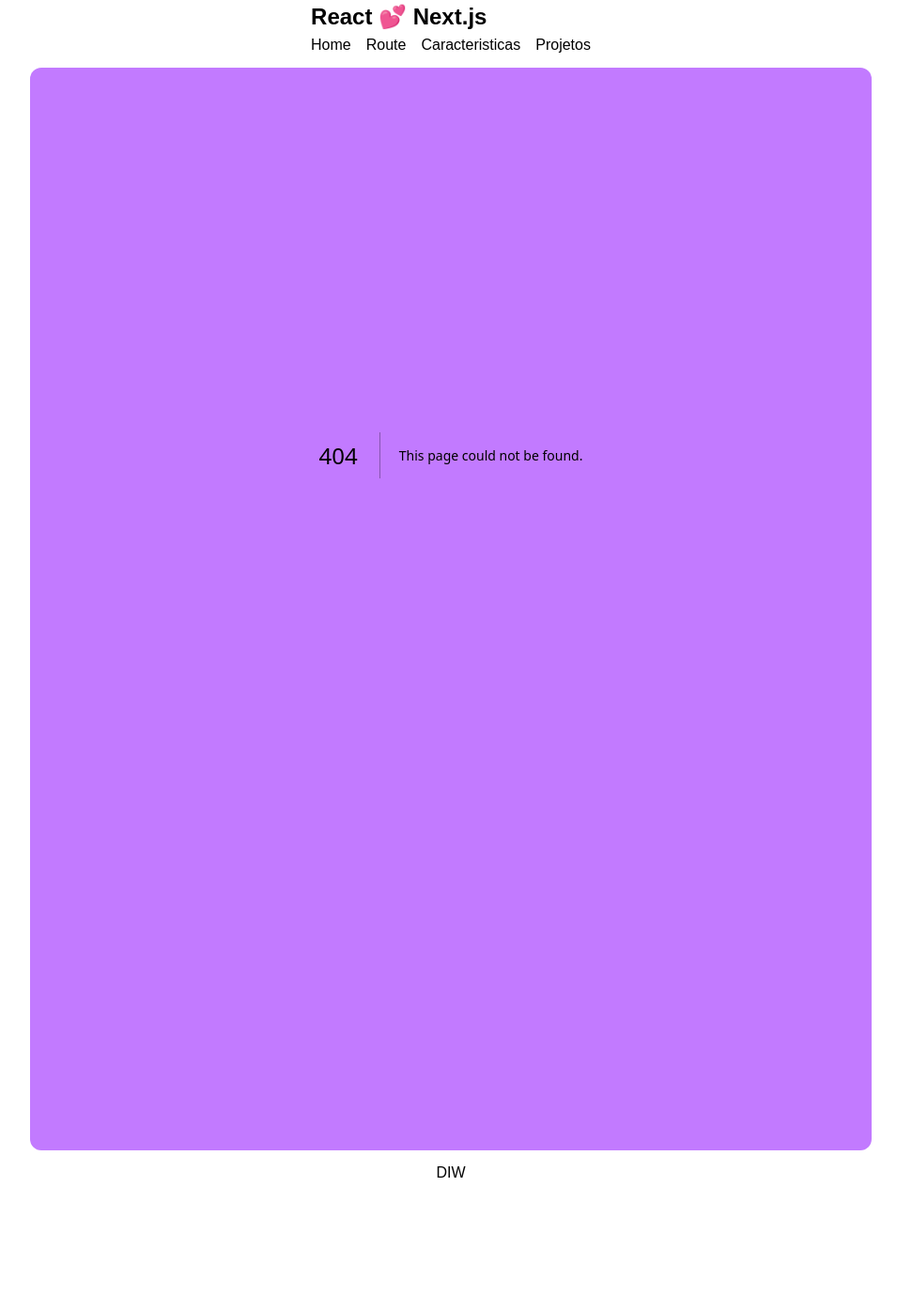
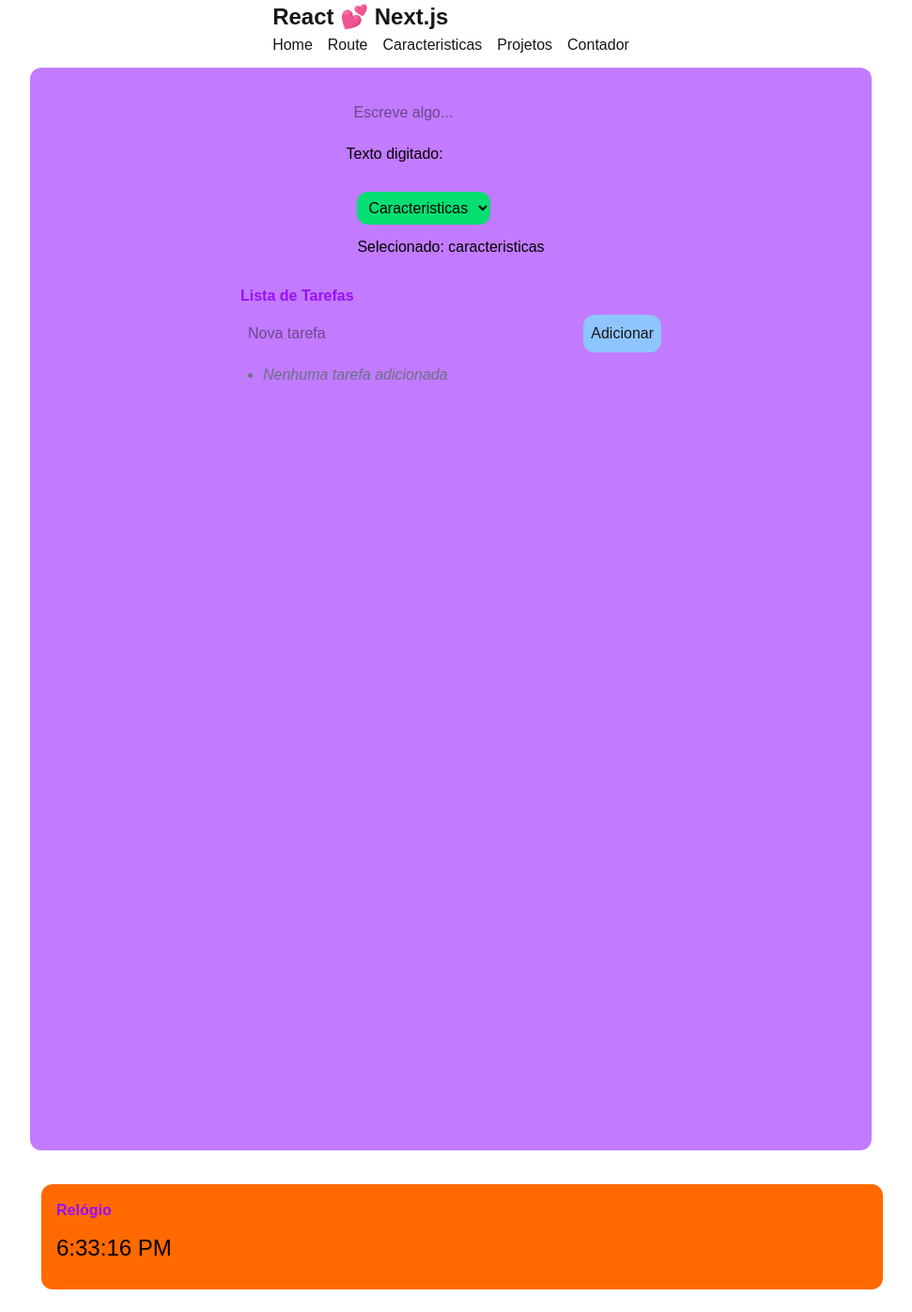
Before and after one commit to AKADaniel-hub/next-akadaniel, a Next.js app: page /input in a window 1280 px wide. Before the commit this address had no page. Shown: the whole page at 94% size, without its empty margins (160-1131 px from the left). Before the commit the page ends 1260 px from the top, so only its background shows below. Built offline with nearby package versions, Linux system fonts and the light colour scheme.

Commit message:
Lab10 a emio

```diff
--- /dev/null
+++ b/app/contador/page.tsx
@@ -0,0 +1,96 @@
+"use client"
+import { useEffect, useState } from "react"
+
+export default function ContadorPage() {
+
+    const [count, setCount] = useState<number>(0)
+    const [historico, setHistorico] = useState<number[]>([])
+
+    useEffect(() => {
+        const savedCount = localStorage.getItem("count")
+        const savedHistory = localStorage.getItem("history")
+
+        if (savedCount) setCount(Number(savedCount))
+        if (savedHistory) setHistorico(JSON.parse(savedHistory))
+    }, [])
+
+    // Guardar valores sempre que mudarem
+    useEffect(() => {
+        localStorage.setItem("count", String(count))
+        localStorage.setItem("history", JSON.stringify(historico))
+        document.title = `${count}`
+    }, [count, historico])
+
+
+    // Determinar cor conforme valor
+    const getColor = () => {
+        if (count >= 0 && count <= 3) return "text-red-500"
+        if (count >= 4 && count <= 7) return "text-yellow-500"
+        return "text-green-500"
+    }
+
+
+    // funcoes
+    const incrementar = () => {
+        if (count < 10) {
+            const novo = count + 1
+            setCount(novo)
+            setHistorico([...historico, novo])
+        }
+    }
+
+    const decrementar = () => {
+        if (count > 0) {
+            const novo = count - 1
+            setCount(novo)
+            setHistorico([...historico, novo])
+        }
+    }
+
+    const resetar = () => {
+        setCount(0)
+        setHistorico([...historico, 0])
+    }
+
+
+    return (
+        <section className="bg-blue-300 p-2 pb-4 mt-6 rounded-xl">
+            <h2>Contador</h2>
+
+            {}
+            <p className={getColor()}>
+                Contador vai em {count} !
+            </p>
+
+            {/* botões */}
+            <button
+                className="bg-green-500 hover:bg-green-600 active:bg-green-700 text-white font-bold py-2 px-4 mx-2 rounded"
+                onClick={incrementar}
+            >
+                Aumentar
+            </button>
+
+            <button
+                className="bg-blue-500 hover:bg-blue-600 active:bg-blue-700 text-white font-bold py-2 px-4 mx-2 rounded"
+                onClick={decrementar}
+            >
+                Diminuir
+            </button>
+
+            <button
+                className="bg-red-500 hover:bg-red-600 active:bg-red-700 text-white font-bold py-2 px-4 mx-2 rounded"
+                onClick={resetar}
+            >
+                Reset
+            </button>
+
+// nao sei se é supsoto fazer o historico desta forma ou como foi feito na aula-next-3
+            {}
+            <ul className="mt-3">
+                {historico.map((n, i) => (
+                    <li key={i}>{n}</li>
+                ))}
+            </ul>
+        </section>
+    )
+}
--- /dev/null
+++ b/app/input/page.tsx
@@ -0,0 +1,43 @@
+'use client'
+
+
+import { useState } from "react"
+import Lista from "@/components/Lista/Lista"
+
+
+export default function Page() {
+  const [texto, setTexto] = useState("")
+  const [selecao, setSelecao] = useState("caracteristicas")
+
+
+  return (
+    <main className="flex flex-col justify-center items-center p-4">
+      <section className="mb-4">
+        <input
+          type="text"
+          placeholder="Escreve algo..."
+          className="bg-purple-400 p-2 rounded-xl "
+          value={texto}
+          onChange={(e) => setTexto(e.target.value)}
+        />
+        <p className="text-black mt-2">Texto digitado: {texto}</p>
+      </section>
+
+
+      <section className="mb-4">
+        <select
+          className="bg-green-400 text-black p-2 rounded-xl"
+          value={selecao}
+          onChange={(e) => setSelecao(e.target.value)}
+        >
+          <option value="caracteristicas">Caracteristicas</option>
+          <option value="tecnologias">Tecnologias</option>
+        </select>
+        <p className="mt-2 text-black">Selecionado: {selecao}</p>
+      </section>
+
+
+      <Lista />
+    </main>
+  )
+}
--- a/app/layout.tsx
+++ b/app/layout.tsx
@@ -2,6 +2,7 @@ import type { Metadata } from "next";
 import { Geist, Geist_Mono } from "next/font/google";
 import "./globals.css";
 import Link from "next/link";
+import Relogio from "@/components/Relogio/Relogio";
 
 const geistSans = Geist({
   variable: "--font-geist-sans",
@@ -49,6 +50,7 @@ export default function RootLayout({
             <Link href="/route">Route</Link>
             <Link href="/caracteristicas">Caracteristicas</Link>
             <Link href="/projetos">Projetos</Link>
+            <Link href="/contador">Contador</Link>
           </nav>
 
         </header>
@@ -65,7 +67,11 @@ export default function RootLayout({
           {children}
         </main>
 
-        <footer>DIW</footer>
+        <footer className="
+        w-[70vw]
+        m-3
+        p-3
+        rounded-xl"><Relogio></Relogio></footer>
 
       </body>
     </html>
--- /dev/null
+++ b/components/Lista/Lista.tsx
@@ -0,0 +1,57 @@
+
+
+'use client'
+
+
+import { useState } from "react"
+
+
+export default function Lista() {
+    const [listaTarefas, setListaTarefas] = useState<string[]>([])
+    const [novaTarefa, setNovaTarefa] = useState("")
+
+
+    const adicionarTarefa = () => {
+        if (novaTarefa.trim() === "") return
+        setListaTarefas([...listaTarefas, novaTarefa])
+        setNovaTarefa("")
+    }
+
+
+    const apagarTarefa = (nome: string) => {
+        setListaTarefas(listaTarefas.filter((tarefa) => tarefa !== nome))
+    }
+
+
+    return (
+        <div className="w-full max-w-md">
+            <h2 className="text-purple-600 mb-2">Lista de Tarefas</h2>
+            <div className="flex mb-2 gap-2">
+                <input
+                    type="text"
+                    className="flex-1 bg-purple-400 p-2 rounded-xl"
+                    placeholder="Nova tarefa"
+                    value={novaTarefa}
+                    onChange={(e) => setNovaTarefa(e.target.value)}
+                />
+                <button onClick={adicionarTarefa} className="bg-blue-300 p-2 rounded-xl">
+                    Adicionar
+                </button>
+            </div>
+            <ul>
+                {listaTarefas.map((elem, i) => (
+                    <li key={i} className="flex justify-between items-center bg-emerald-300 text-black p-2 mb-1 rounded">
+                        <span>{elem}</span>
+                        <button
+                            onClick={() => apagarTarefa(elem)}
+                            className="bg-blue-500 text-white p-1 rounded"
+                        >
+                            Apagar
+                        </button>
+                    </li>
+                ))}
+                {listaTarefas.length === 0 && <li className="text-gray-500 italic">Nenhuma tarefa adicionada</li>}
+            </ul>
+        </div>
+    )
+}
--- /dev/null
+++ b/components/Relogio/Relogio.tsx
@@ -0,0 +1,22 @@
+'use client'
+
+import { useEffect, useState } from "react"
+
+export default function Relogio() {
+  const [hora, setHora] = useState("")
+
+  useEffect(() => {
+    const intervalo = setInterval(() => {
+      setHora(new Date().toLocaleTimeString())
+    }, 1000)
+
+    return () => clearInterval(intervalo)
+  }, [])
+
+  return (
+    <div className="bg-orange-500 p-4 rounded-xl inline-block w-[70vw]">
+      <h2 className="text-purple-600 mb-2">Relógio</h2>
+      <p className="text-black text-2xl font-mono">{hora}</p>
+    </div>
+  )
+}
```
